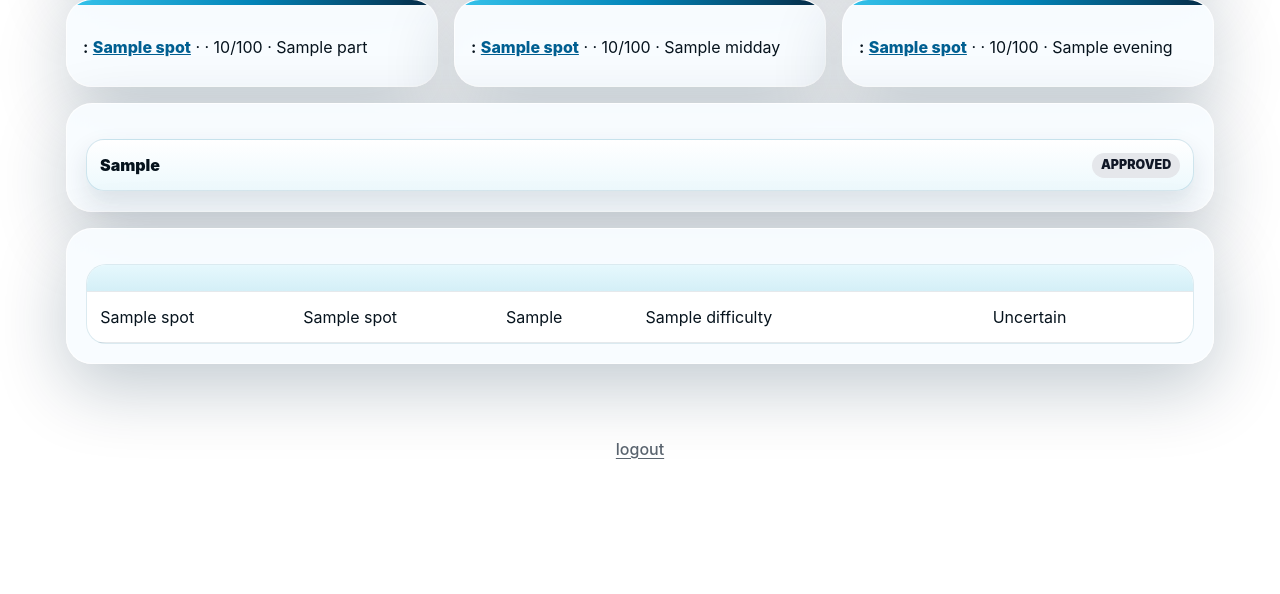
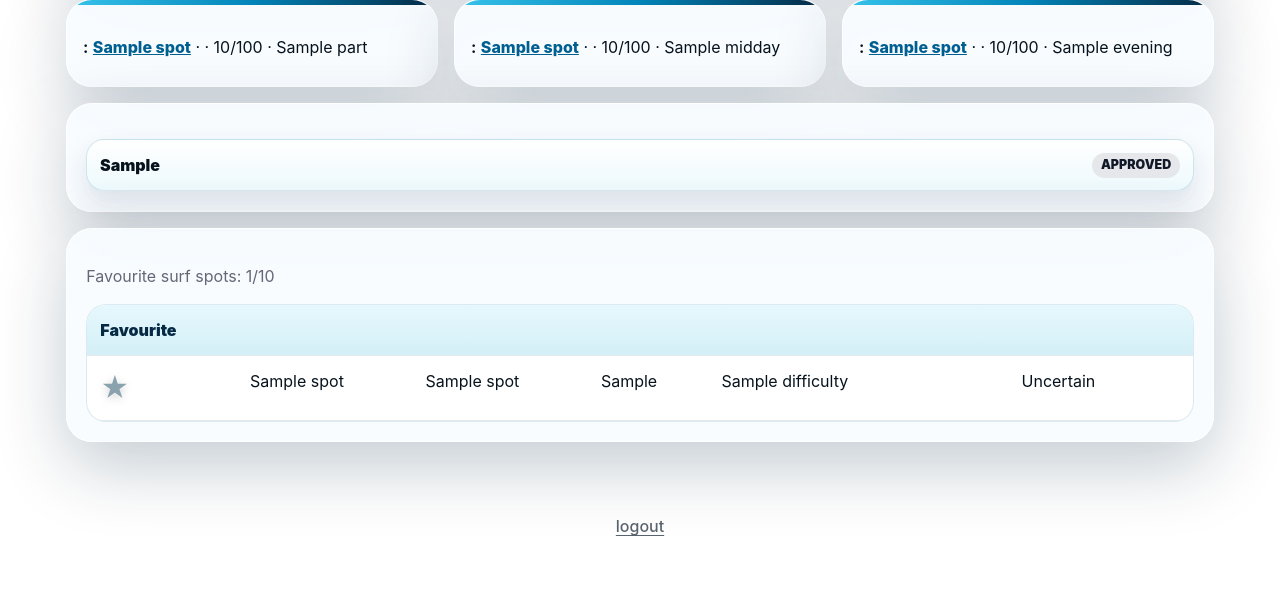
Before and after one commit to psappz/surf-decision-engine, a FastAPI app: template app/templates/surf.html in a window 1280 px wide. Shown: the part 339-933 px from the top of the page. Before the commit the page ends 798 px from the top, so only its background shows below. Run offline with FastAPI, Linux system fonts and the light colour scheme; the template is opened without the code that fills it: most values are stand-ins (such as "Sample title", 1, 10 or a date in 2020); some libraries are stand-ins or nearby versions.

Commit message:
Add user favourite surf spots

```diff
--- a/app/main.py
+++ b/app/main.py
@@ -10,7 +10,7 @@ from sqlalchemy.orm import Session as OrmSession
 from sqlalchemy import desc
 from apscheduler.schedulers.asyncio import AsyncIOScheduler
 from .database import get_db, SessionLocal, engine
-from .models import Base, User, SurfSpot, SpotScore, DailyRecommendation, MarineForecast, Session as DbSession, Beach, LoginEvent, PageAccess, MediaAsset, WebcamLink, SpotWebcam, WebcamSuggestion, SpotPhoto
+from .models import Base, User, SurfSpot, SpotScore, DailyRecommendation, MarineForecast, Session as DbSession, Beach, LoginEvent, PageAccess, MediaAsset, WebcamLink, SpotWebcam, WebcamSuggestion, SpotPhoto, UserFavoriteSpot
 from .security import verify_password, hash_password, rate_limited, record_failure, clear_failures, create_session, get_session, destroy_session, set_session_cookie, clear_session_cookie
 from .seed import seed
 from .forecast_service import ensure_seed_forecasts, calculate_recommendations, provider_status, calculate_rankings, spot_daypart_scores
@@ -113,6 +113,17 @@ def require_moderator(request:Request, user=Depends(require_user)):
     if user.role not in {'admin','moderator'}: raise HTTPException(404)
     return user
 
+MAX_FAVORITE_SPOTS = 5
+
+
+def favorite_spot_ids(db: OrmSession, user_id: int) -> set[int]:
+    return {row.spot_id for row in db.query(UserFavoriteSpot).filter_by(user_id=user_id).all()}
+
+
+def favorite_context(db: OrmSession, user_id: int) -> dict:
+    ids=favorite_spot_ids(db, user_id)
+    return {'favorite_spot_ids':ids,'favorite_count':len(ids),'favorite_limit':MAX_FAVORITE_SPOTS,'favorite_limit_reached':len(ids) >= MAX_FAVORITE_SPOTS}
+
 SPOT_EDIT_FIELDS = ['code','slug','name','beach_name','zone_name','latitude','longitude','description','spot_type','difficulty','is_active_for_recommendations','preferred_swell_direction_min','preferred_swell_direction_max','acceptable_swell_direction_min','acceptable_swell_direction_max','preferred_swell_height_min','preferred_swell_height_max','maximum_safe_swell_height_for_profile','preferred_period_min','preferred_period_max','preferred_wind_direction_min','preferred_wind_direction_max','preferred_tide_min','preferred_tide_max','tide_preference','exposure_factor','shelter_factor','hazards','access_notes','base_confidence','external_navigation_url','access_map_id','access_map_asset','access_map_status','seed_source_note']
 FLOAT_FIELDS = {'latitude','longitude','preferred_swell_direction_min','preferred_swell_direction_max','acceptable_swell_direction_min','acceptable_swell_direction_max','preferred_swell_height_min','preferred_swell_height_max','maximum_safe_swell_height_for_profile','preferred_period_min','preferred_period_max','preferred_wind_direction_min','preferred_wind_direction_max','preferred_tide_min','preferred_tide_max','exposure_factor','shelter_factor','base_confidence'}
 TEXT_FIELDS = set(SPOT_EDIT_FIELDS) - FLOAT_FIELDS - {'is_active_for_recommendations'}
@@ -192,7 +203,7 @@ def surf(request:Request, user=Depends(require_user), db:OrmSession=Depends(get_
     for s in spots:
         candidates=[r for rows in rankings.values() for r in rows if r.spot_id==s.id]
         spot_summaries[s.id]=max(candidates, key=lambda r:r.score) if candidates else None
-    return templates.TemplateResponse('surf.html', {'request':request,'user':user,'date':date,'recommendations':by,'alternatives':alternatives,'spots':spots,'spot_summaries':spot_summaries,'csrf':request.state.csrf,'provider_status':provider_status(db),'newest_data':latest.fetched_at if latest else None, **pref})
+    return templates.TemplateResponse('surf.html', {'request':request,'user':user,'date':date,'recommendations':by,'alternatives':alternatives,'spots':spots,'spot_summaries':spot_summaries,'csrf':request.state.csrf,'provider_status':provider_status(db),'newest_data':latest.fetched_at if latest else None, **favorite_context(db, user.id), **pref})
 @app.get('/surf/spots/{slug}', response_class=HTMLResponse)
 def spot_detail(slug:str, request:Request, user=Depends(require_user), db:OrmSession=Depends(get_db)):
     pref=prefs(request, user); spot=db.query(SurfSpot).filter(SurfSpot.slug==slug).first()
@@ -201,7 +212,29 @@ def spot_detail(slug:str, request:Request, user=Depends(require_user), db:OrmSes
     latest=db.query(MarineForecast).filter(MarineForecast.spot_id==spot.id).order_by(desc(MarineForecast.fetched_at)).first()
     webcams=db.query(SpotWebcam).filter_by(spot_id=spot.id, is_active=True).order_by(SpotWebcam.sort_order, SpotWebcam.id).all()
     photos=db.query(SpotPhoto).filter_by(spot_id=spot.id, status='active').order_by(desc(SpotPhoto.created_at)).all()
-    return templates.TemplateResponse('spot_detail.html', {'request':request,'user':user,'spot':spot,'scores':by,'csrf':request.state.csrf,'provider_status':provider_status(db),'latest':latest,'osm_url':osm_link(spot.latitude, spot.longitude),'approved_webcams':webcams,'photos':photos, **pref})
+    is_favorite=db.query(UserFavoriteSpot).filter_by(user_id=user.id, spot_id=spot.id).first() is not None
+    return templates.TemplateResponse('spot_detail.html', {'request':request,'user':user,'spot':spot,'scores':by,'csrf':request.state.csrf,'provider_status':provider_status(db),'latest':latest,'osm_url':osm_link(spot.latitude, spot.longitude),'approved_webcams':webcams,'photos':photos,'is_favorite':is_favorite, **favorite_context(db, user.id), **pref})
+
+
+@app.post('/surf/spots/{slug}/favorite')
+def toggle_favorite_spot(slug:str, request:Request, csrf_token:str=Form(...), favorite:str|None=Form(None), next:str=Form('/surf'), user=Depends(require_user), db:OrmSession=Depends(get_db)):
+    csrf_or_403(request, csrf_token)
+    spot=db.query(SurfSpot).filter_by(slug=slug).first()
+    if not spot: raise HTTPException(404)
+    existing=db.query(UserFavoriteSpot).filter_by(user_id=user.id, spot_id=spot.id).first()
+    wants_favorite = favorite == 'on'
+    if wants_favorite and not existing:
+        count=db.query(UserFavoriteSpot).filter_by(user_id=user.id).count()
+        if count >= MAX_FAVORITE_SPOTS:
+            target=next if next.startswith('/') and not next.startswith('//') else '/surf'
+            sep='&' if '?' in target else '?'
+            return RedirectResponse(f'{target}{sep}favorite_limit=1', status_code=303)
+        db.add(UserFavoriteSpot(user_id=user.id, spot_id=spot.id, created_at=datetime.now(UTC)))
+        db.commit()
+    elif not wants_favorite and existing:
+        db.delete(existing); db.commit()
+    target=next if next.startswith('/') and not next.startswith('//') else '/surf'
+    return RedirectResponse(target, status_code=303)
 
 
 def admin_context(db: OrmSession):
--- a/app/static/style.css
+++ b/app/static/style.css
@@ -129,3 +129,16 @@ body:has(.private-login):before,body:has(.private-login):after{display:none}
 .drop-zone input{position:absolute;left:-9999px}
 .drop-zone.drag-over{background:rgba(104,167,199,.28);border-color:#256b89}
 .photo-grid{display:grid;grid-template-columns:repeat(auto-fit,minmax(150px,1fr));gap:1rem}.photo-grid img,.admin-photo img{width:100%;height:auto;border-radius:12px}.webcam-card{display:block}.field-error{display:block;color:#a33;font-weight:700}.danger{background:#8b1e1e}.spot-edit-form fieldset{border:1px solid rgba(0,0,0,.12);border-radius:14px;margin:1rem 0;padding:1rem}.hint{color:#667}
+
+
+.favorite-form{display:inline-flex;align-items:center;gap:.45rem;margin:0;}
+.star-checkbox{display:inline-flex;align-items:center;justify-content:center;cursor:pointer;color:#8aa2ad;line-height:1;}
+.star-checkbox input{position:absolute;opacity:0;inline-size:1px;block-size:1px;overflow:hidden;}
+.star-checkbox span[aria-hidden="true"]{font-size:1.75rem;text-shadow:0 1px 0 rgba(255,255,255,.35);filter:drop-shadow(0 2px 4px rgba(0,0,0,.16));transition:transform .15s ease,color .15s ease,opacity .15s ease;}
+.star-checkbox:hover span[aria-hidden="true"],.star-checkbox input:focus-visible + span{transform:scale(1.12);color:#ffc857;}
+.star-checkbox input:checked + span{color:#ffbf2f;}
+.star-checkbox.disabled{cursor:not-allowed;opacity:.36;}
+.star-checkbox.disabled span[aria-hidden="true"]{color:#9aa8ae;filter:none;}
+.detail-favorite{flex-wrap:wrap;}
+.sr-only{position:absolute;inline-size:1px;block-size:1px;padding:0;margin:-1px;overflow:hidden;clip:rect(0,0,0,0);white-space:nowrap;border:0;}
+.status.warning{border-left:4px solid #ffc857;background:rgba(255,200,87,.14);padding:.65rem .85rem;border-radius:.6rem;}
--- a/app/templates/spot_detail.html
+++ b/app/templates/spot_detail.html
@@ -31,6 +31,7 @@
       <dt>OpenStreetMap</dt><dd><a href="{{ osm_url|safe }}" rel="noopener noreferrer" target="_blank">OpenStreetMap coordinates</a></dd>
       <dt>{{ t('description') }}</dt><dd>{{ spot.description }}</dd>
       <dt>{{ t('multiple_zones') }}</dt><dd>{{ spot.zone_name }}; parameters are provisional and editable in seed data.</dd>
+      <dt>Favourite</dt><dd><form method="post" action="/surf/spots/{{ spot.slug }}/favorite" class="favorite-form detail-favorite"><input type="hidden" name="csrf_token" value="{{ csrf }}"><input type="hidden" name="next" value="{{ request.url.path }}"><label class="star-checkbox {% if favorite_limit_reached and not is_favorite %}disabled{% endif %}" title="{% if favorite_limit_reached and not is_favorite %}You already selected {{ favorite_limit }} favourites{% elif is_favorite %}Remove favourite{% else %}Add favourite{% endif %}"><input type="checkbox" name="favorite" value="on" onchange="this.form.submit()" {% if is_favorite %}checked{% endif %} {% if favorite_limit_reached and not is_favorite %}disabled{% endif %}><span aria-hidden="true">★</span><span class="sr-only">Favourite {{ spot.name }}</span></label><span class="hint">{{ 'Selected as a favourite' if is_favorite else 'Not selected as a favourite' }} · {{ favorite_count }}/{{ favorite_limit }}</span></form>{% if request.query_params.get('favorite_limit') %}<p class="status warning">You can select up to {{ favorite_limit }} favourite surf spots. Unselect one favourite before adding another.</p>{% endif %}</dd>
       <dt>{{ t('type') }}</dt><dd>{{ spot.spot_type }}</dd>
       <dt>{{ t('suitable_level') }}</dt><dd>{{ spot.difficulty }}</dd>
       <dt>{{ t('preferred_swell_dirs') }}</dt><dd>{{ spot.preferred_swell_direction_min }}°–{{ spot.preferred_swell_direction_max }}°</dd>
--- a/app/templates/surf.html
+++ b/app/templates/surf.html
@@ -78,9 +78,11 @@
     <p class="eyebrow">{{ t('spot_catalog') }}</p>
     <h2>{{ t('surf_spots') }}</h2>
     <p>{{ t('spots_intro') }}</p>
-    <div class="tablewrap"><table><thead><tr><th>{{ t('name') }}</th><th>{{ t('zone') }}</th><th>{{ t('type') }}</th><th>{{ t('difficulty') }}</th><th>{{ t('surf_call') }}</th><th>{{ t('current_summary') }}</th><th>{{ t('confidence') }}</th><th></th></tr></thead><tbody>
-    {% for s in spots %}{% set ss=spot_summaries.get(s.id) %}
-      <tr><td>{{ s.name }}</td><td>{{ s.zone_name }}</td><td>{{ s.spot_type }}</td><td>{{ s.difficulty }}</td><td>{% if ss %}{{ surf_call(ss.score, ss.confidence_label) }}{% else %}{{ surf_call(0, 'Uncertain') }}{% endif %}</td><td>{% if ss %}{{ classification_label(ss.classification) }} · {{ ss.score }}/100 · {{ t('watch_set') }}{% else %}{{ t('observation_only') }}{% endif %}</td><td>{% if ss %}{{ ss.confidence_label }}{% else %}Uncertain{% endif %}</td><td><a href="/surf/spots/{{ s.slug }}">{{ t('detail') }}</a></td></tr>
+    {% if request.query_params.get('favorite_limit') %}<p class="status warning">You can select up to {{ favorite_limit }} favourite surf spots. Unselect one favourite before adding another.</p>{% endif %}
+    <p class="hint">Favourite surf spots: {{ favorite_count }}/{{ favorite_limit }}</p>
+    <div class="tablewrap"><table><thead><tr><th>Favourite</th><th>{{ t('name') }}</th><th>{{ t('zone') }}</th><th>{{ t('type') }}</th><th>{{ t('difficulty') }}</th><th>{{ t('surf_call') }}</th><th>{{ t('current_summary') }}</th><th>{{ t('confidence') }}</th><th></th></tr></thead><tbody>
+    {% for s in spots %}{% set ss=spot_summaries.get(s.id) %}{% set is_fav=s.id in favorite_spot_ids %}{% set favorite_disabled=(favorite_limit_reached and not is_fav) %}
+      <tr><td><form method="post" action="/surf/spots/{{ s.slug }}/favorite" class="favorite-form"><input type="hidden" name="csrf_token" value="{{ csrf }}"><input type="hidden" name="next" value="{{ request.url.path }}"><label class="star-checkbox {% if favorite_disabled %}disabled{% endif %}" title="{% if favorite_disabled %}You already selected {{ favorite_limit }} favourites{% elif is_fav %}Remove favourite{% else %}Add favourite{% endif %}"><input type="checkbox" name="favorite" value="on" onchange="this.form.submit()" {% if is_fav %}checked{% endif %} {% if favorite_disabled %}disabled{% endif %}><span aria-hidden="true">★</span><span class="sr-only">Favourite {{ s.name }}</span></label></form></td><td>{{ s.name }}</td><td>{{ s.zone_name }}</td><td>{{ s.spot_type }}</td><td>{{ s.difficulty }}</td><td>{% if ss %}{{ surf_call(ss.score, ss.confidence_label) }}{% else %}{{ surf_call(0, 'Uncertain') }}{% endif %}</td><td>{% if ss %}{{ classification_label(ss.classification) }} · {{ ss.score }}/100 · {{ t('watch_set') }}{% else %}{{ t('observation_only') }}{% endif %}</td><td>{% if ss %}{{ ss.confidence_label }}{% else %}Uncertain{% endif %}</td><td><a href="/surf/spots/{{ s.slug }}">{{ t('detail') }}</a></td></tr>
     {% endfor %}
     </tbody></table></div>
   </section>
```
Also changed, not shown: alembic/versions/0005_user_favorite_spots.py (added, +33 -0 lines), app/models.py (+8 -0 lines), tests/test_favorites.py (added, +81 -0 lines).
